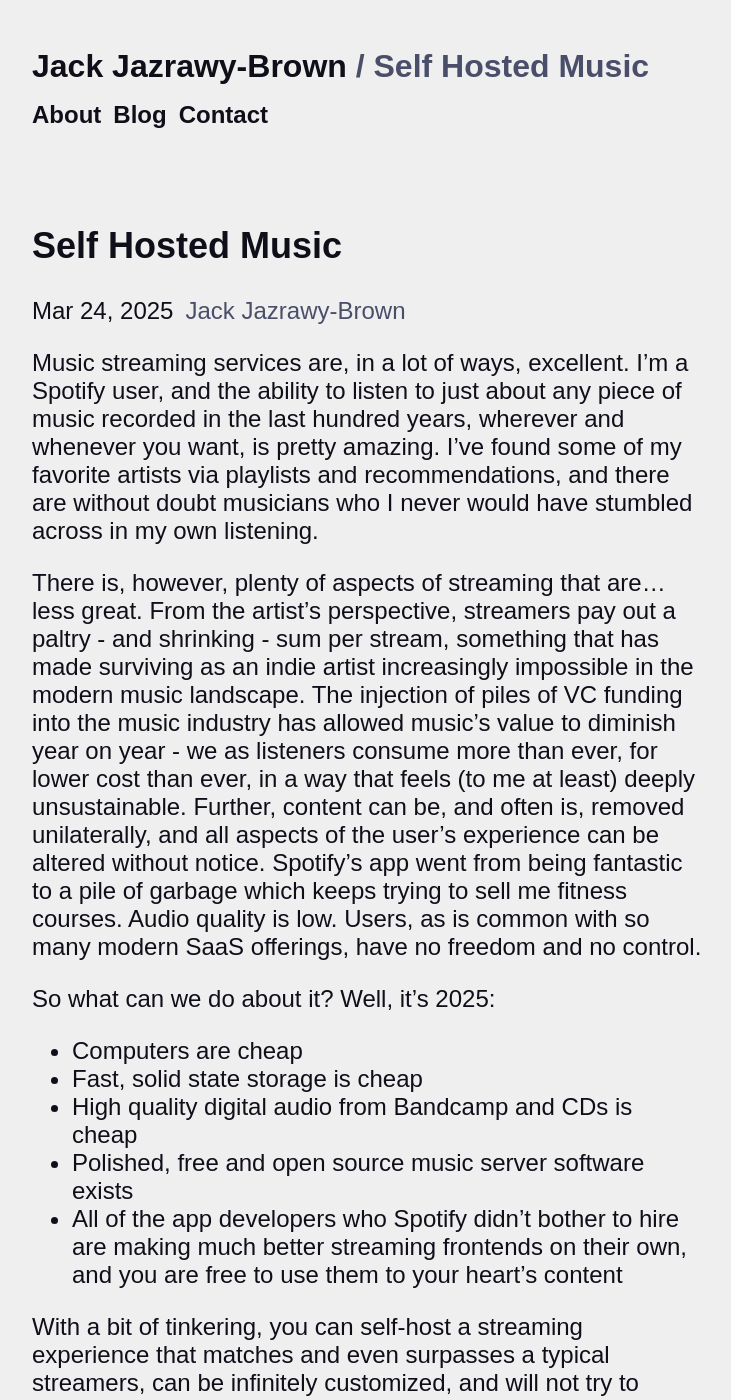
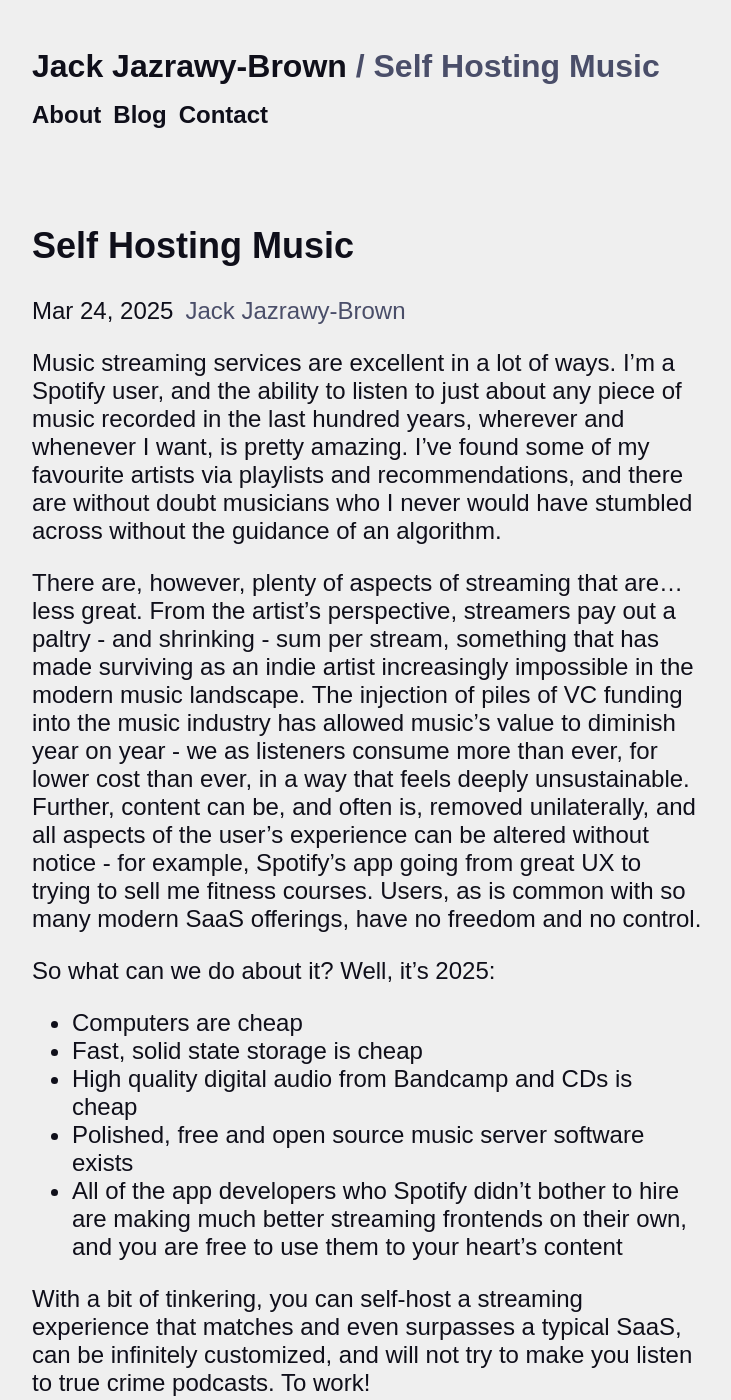
Before and after one commit to jackjazb/jackjazb.github.io, a Jekyll site: the page built from docs/_posts/2025-03-24-self-hosting-music.md, in a window 1280 px wide and 1400 px high. Shown: the whole window, without its empty margins (16-747 px from the left). Built offline with Jekyll 4.4.1, drawn with Linux system fonts in a browser that asks for light colours; some web fonts are replaced; some of the changed text lies outside the part shown.

Commit message:
Fix typos

```diff
--- a/docs/_posts/2025-03-24-title.md
+++ b/docs/_posts/2025-03-24-self-hosting-music.md
@@ -1,12 +1,12 @@
 ---
 layout: post
-title: "Self Hosted Music"
+title: "Self Hosting Music"
 date: 2025-03-24 12:00:00 +0000
 author: Jack Jazrawy-Brown
 ---
-Music streaming services are, in a lot of ways, excellent. I'm a Spotify user, and the ability to listen to just about any piece of music recorded in the last hundred years, wherever and whenever you want, is pretty amazing. I've found some of my favorite artists via playlists and recommendations, and there are without doubt musicians who I never would have stumbled across in my own listening.
+Music streaming services are excellent in a lot of ways. I'm a Spotify user, and the ability to listen to just about any piece of music recorded in the last hundred years, wherever and whenever I want, is pretty amazing. I've found some of my favourite artists via playlists and recommendations, and there are without doubt musicians who I never would have stumbled across without the guidance of an algorithm.
 
-There is, however, plenty of aspects of streaming that are... less great. From the artist's perspective, streamers pay out a paltry - and shrinking - sum per stream, something that has made surviving as an indie artist increasingly impossible in the modern music landscape. The injection of piles of VC funding into the music industry has allowed music's value to diminish year on year - we as listeners consume more than ever, for lower cost than ever, in a way that feels (to me at least) deeply unsustainable. Further, content can be, and often is, removed unilaterally, and all aspects of the user's experience can be altered without notice. Spotify's app went from being fantastic to a pile of garbage which keeps trying to sell me fitness courses. Audio quality is low. Users, as is common with so many modern SaaS offerings, have no freedom and no control.
+There are, however, plenty of aspects of streaming that are... less great. From the artist's perspective, streamers pay out a paltry - and shrinking - sum per stream, something that has made surviving as an indie artist increasingly impossible in the modern music landscape. The injection of piles of VC funding into the music industry has allowed music's value to diminish year on year - we as listeners consume more than ever, for lower cost than ever, in a way that feels deeply unsustainable. Further, content can be, and often is, removed unilaterally, and all aspects of the user's experience can be altered without notice - for example, Spotify's app going from great UX to trying to sell me fitness courses. Users, as is common with so many modern SaaS offerings, have no freedom and no control.
 
 So what can we do about it? Well, it's 2025:
 
@@ -16,13 +16,11 @@ So what can we do about it? Well, it's 2025:
 - Polished, free and open source music server software exists
 - All of the app developers who Spotify didn't bother to hire are making much better streaming frontends on their own, and you are free to use them to your heart's content
 
-With a bit of tinkering, you can self-host a streaming experience that matches and even surpasses a typical streamers, can be infinitely customized, and will not try to make you listen to true crime podcasts. To work!
+With a bit of tinkering, you can self-host a streaming experience that matches and even surpasses a typical SaaS, can be infinitely customized, and will not try to make you listen to true crime podcasts. To work!
 
 ## Digital Audio
 
-First step: get some music. For setting up a streaming box, high quality digital audio files are best -WAV is generally maximum quality, FLAC is equal in quality but compressed. 44.1kHz/16-bit is considered CD quality - these files are fairly large, but storage is affordable these days, and in my view retaining maximum quality is the best way to future proof your collection.
-
-It's always worth remembering that the more compressed streaming services can make content without the average user noticing, the lower their bandwidth and storage costs will be. On the contrary, a CD or one-off download has no reason not to offer the highest quality possible, and the difference can be marked. I'm not an overly fussy listener, but there's a *flatness* to Spotify that starts to tire out my ears after a couple of hours of listening, something which I really don't miss with my self hosted collection.
+First step: get some music. For setting up a streaming box, high quality digital audio files are best - WAV or FLAC (losslessly compressed) are the maximum. 44.1kHz/16-bit is considered CD quality - these files are fairly large, but storage is affordable these days, and in my view retaining maximum quality is the best way to future proof your collection.
 
 I would recommend two sources for high quality digital audio: Bandcamp and CDs. The former is the easiest, and in many cases cheapest way to obtain music - most indie bands will post albums there, and the 85% artist cut leaves musicians with a far greater sum per download than streamers. For older stuff that might not be on Bandcamp, CDs are excellent - they are presently at the lowest ebb of their value (think vinyl records circa 2000) and can be found on eBay, wob.com and others for pocket change. Extracting audio from a CD requires ripping - to do this, you can use an old laptop with a CD drive, or an external drive - [this one](https://www.amazon.co.uk/Rioddas-External-Portable-Rewriter-Desktop/dp/B07JGWBLVH) from Amazon costs £20 and works very well. Software wise, I've had great results with [Exact Audio Copy](https://www.exactaudiocopy.de/) - but there are a variety of options.
 
@@ -92,4 +90,6 @@ This stuff is just icing on the cake really, but Jellyfin (being open source) ha
 ![feishin](/assets/img/posts/self-hosted-music/feishin.webp)
 *Feishin, looking fantastic*
 
-It's not a great time to be a streaming user. Fees are increasing, advertising is creeping into paid services and quality of service is stagnant or going backwards. I've collected records for years and have always had music files kicking around, but Jellyfin, Picard and Tailscale were the key bits of tech that make this setup viable, and have allowed it to actual displace Spotify for a decent chunk of my listening. I still love the ability to discover new artists and genres that streamers offer, something that's tough to beat with a self hosted library - but for listening to my favourite albums, I'm never going back.
+It's not a great time to be a streaming user. Fees are increasing, advertising is creeping into paid services and quality of service is stagnant or going backwards. The more compressed streaming services can make content without the average user noticing, the lower their bandwidth and storage costs will be. I'm not an overly fussy listener, but there's a flatness to Spotify that starts to tire out my ears after a couple of hours of listening, something which I really don't miss with my self hosted collection.
+
+I've collected records for years and have always had music files kicking around, but Jellyfin, Picard and Tailscale were the key bits of tech that make this setup viable, and have allowed it to actual displace Spotify for a decent chunk of my listening. I still love the ability to discover new artists and genres that streamers offer, something that's tough to beat with a self hosted library - but for listening to my favourite albums, I'm never going back.
```
Also changed, not shown: other parts of docs/_posts/2025-03-24-self-hosting-music.md (+1 -1 lines).
